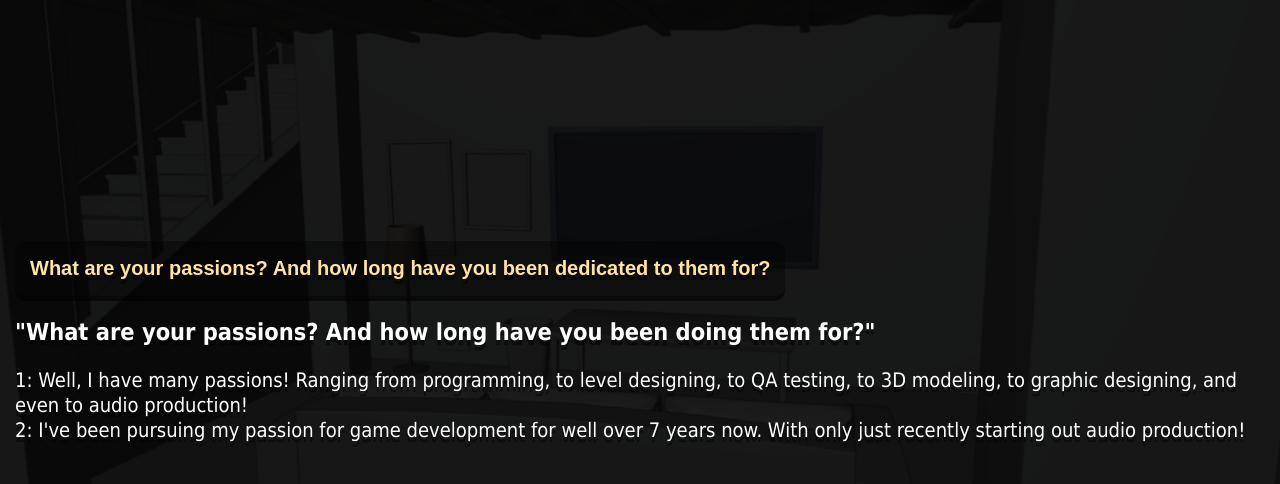
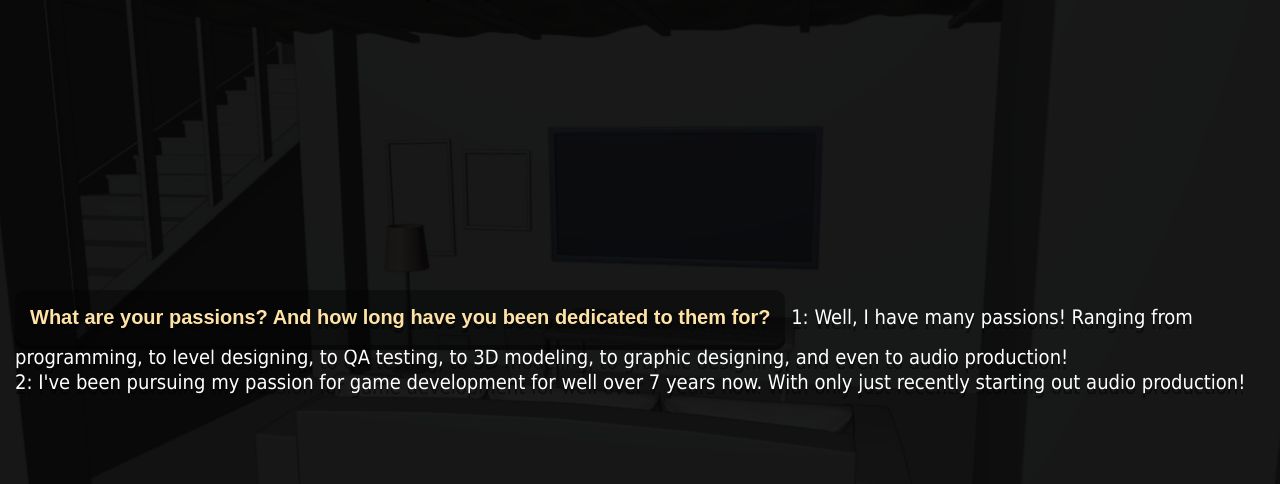
Before and after one commit to aweberries/portfolio, a plain HTML site: page index.html in a window 1280 px wide. Shown: the part 124-608 px from the top of the page. Drawn offline with Linux system fonts and the light colour scheme.

Commit message:
Adding more cool stuff

```diff
--- a/index.html
+++ b/index.html
@@ -13,7 +13,6 @@
 
             <div class="aboutme">
                 <button class="question"><b>What are your passions? And how long have you been dedicated to them for?</b></button>
-                <h3>"What are your passions? And how long have you been doing them for?"</h3>
                 <p1>
                     1: Well, I have many passions! Ranging from programming, to level designing, to QA testing, to 3D modeling, to graphic designing, and even to audio production!<br>
                     2: I've been pursuing my passion for game development for well over 7 years now. With only just recently starting out audio production!
```
